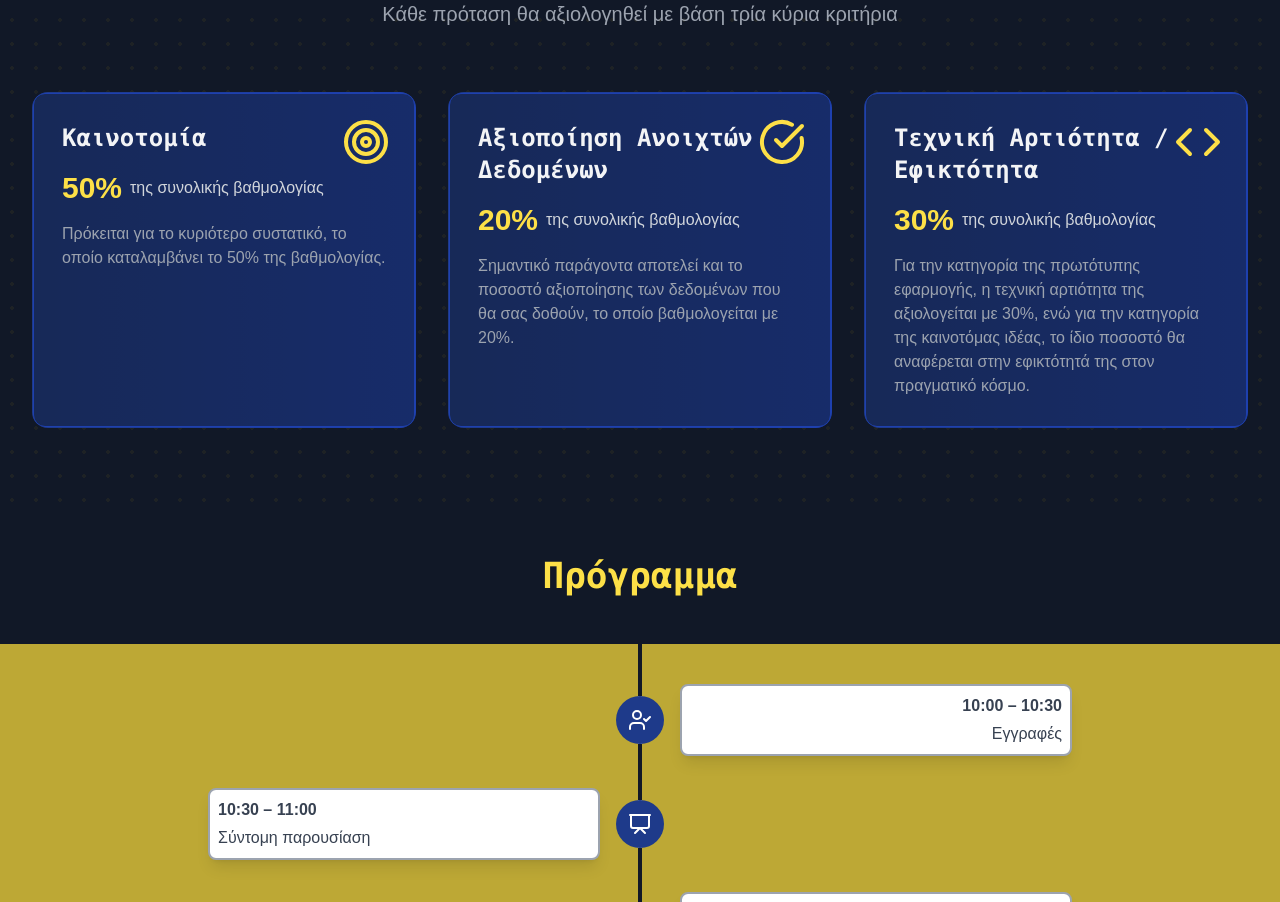
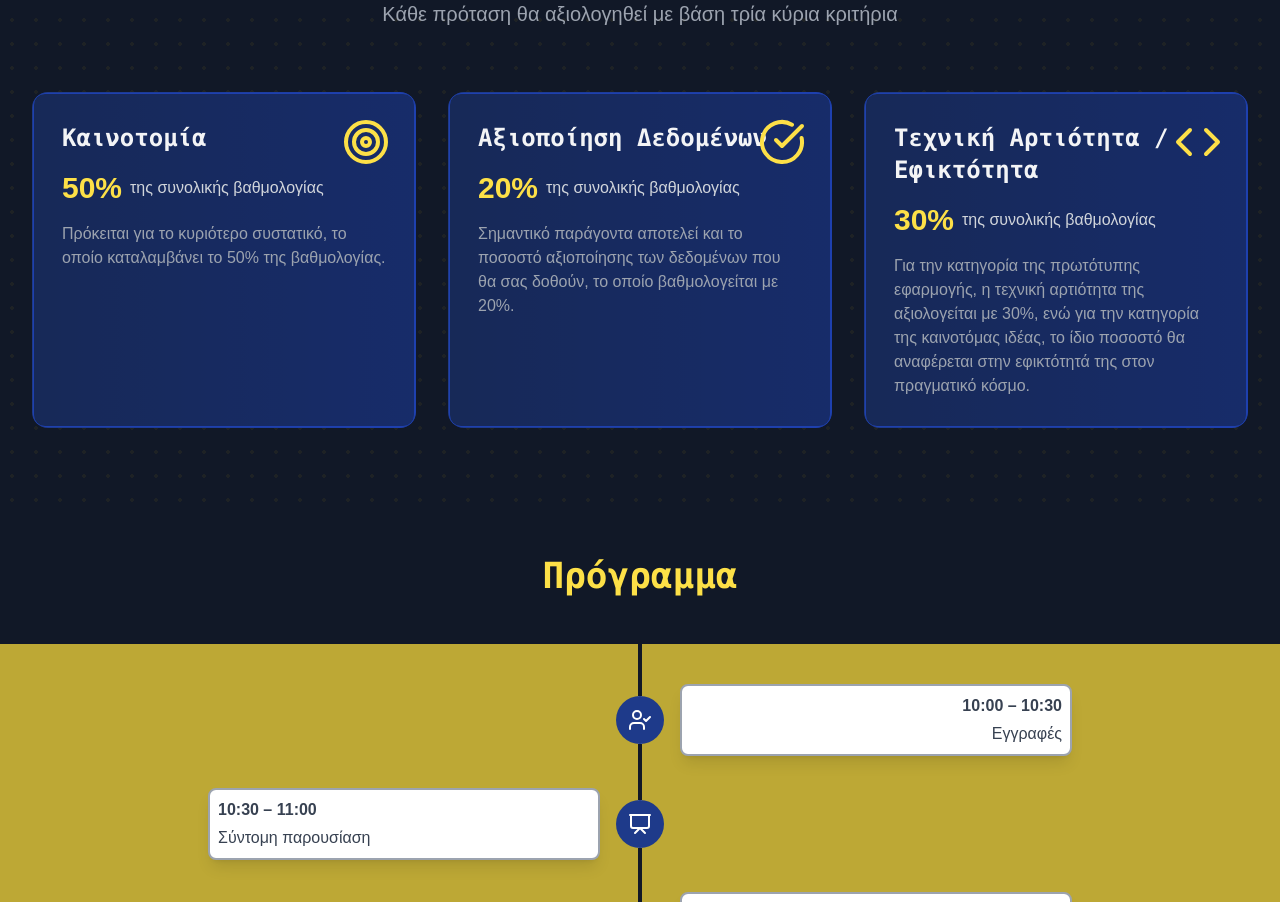
Before and after one commit to TonyGnk/datathon-website, a Next.js app: page / in a window 1280 px wide. Shown: the part 2443-3345 px from the top of the page. Built offline with nearby package versions, Linux system fonts and the light colour scheme; no server answers.

Commit message:
Update title in EvaluationCriteriaSection component for clarity

```diff
--- a/components/EvaluationCriteriaSection.js
+++ b/components/EvaluationCriteriaSection.js
@@ -10,7 +10,7 @@ const EvaluationCriteriaSection = () => {
             icon: Target
         },
         {
-            title: "Αξιοποίηση Ανοιχτών Δεδομένων",
+            title: "Αξιοποίηση Δεδομένων",
             percentage: "20%",
             description: "Σημαντικό παράγοντα αποτελεί και το ποσοστό αξιοποίησης των δεδομένων που θα σας δοθούν, το οποίο βαθμολογείται με 20%.",
             icon: CheckCircle
```
